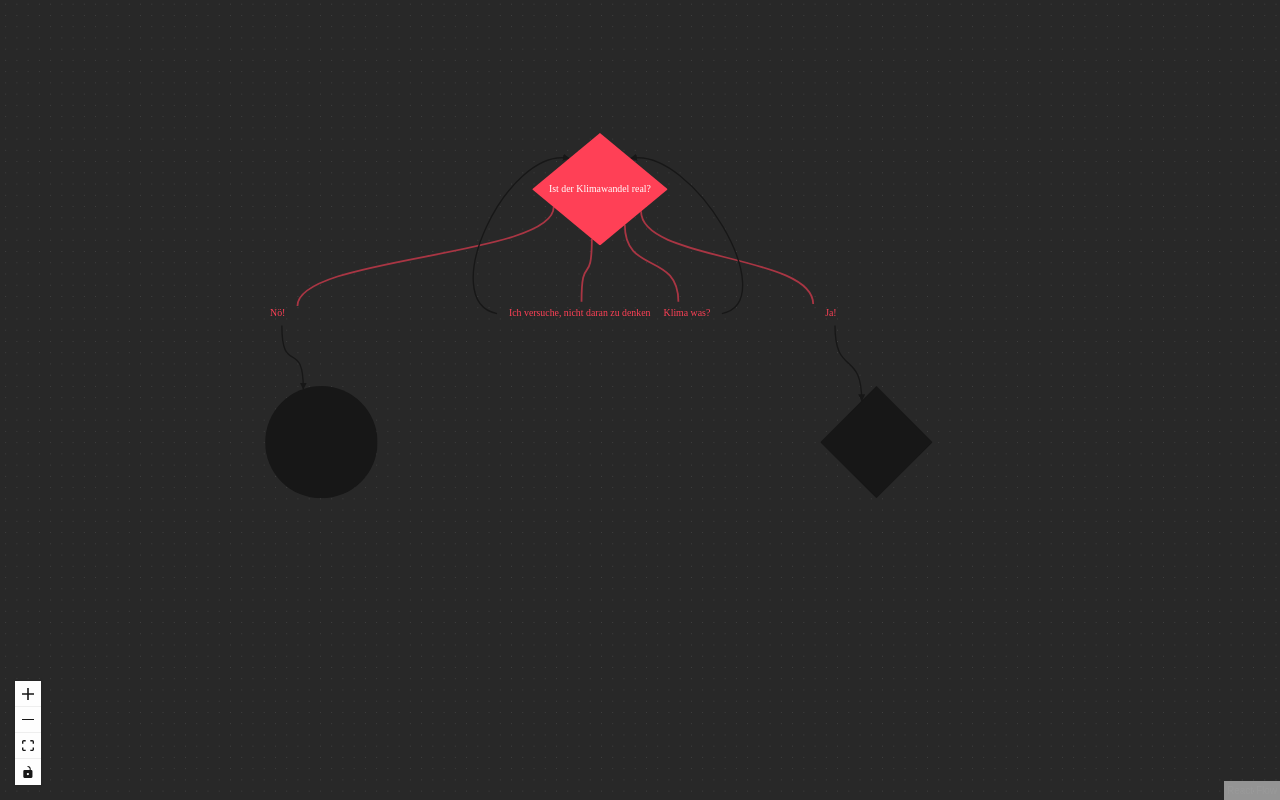
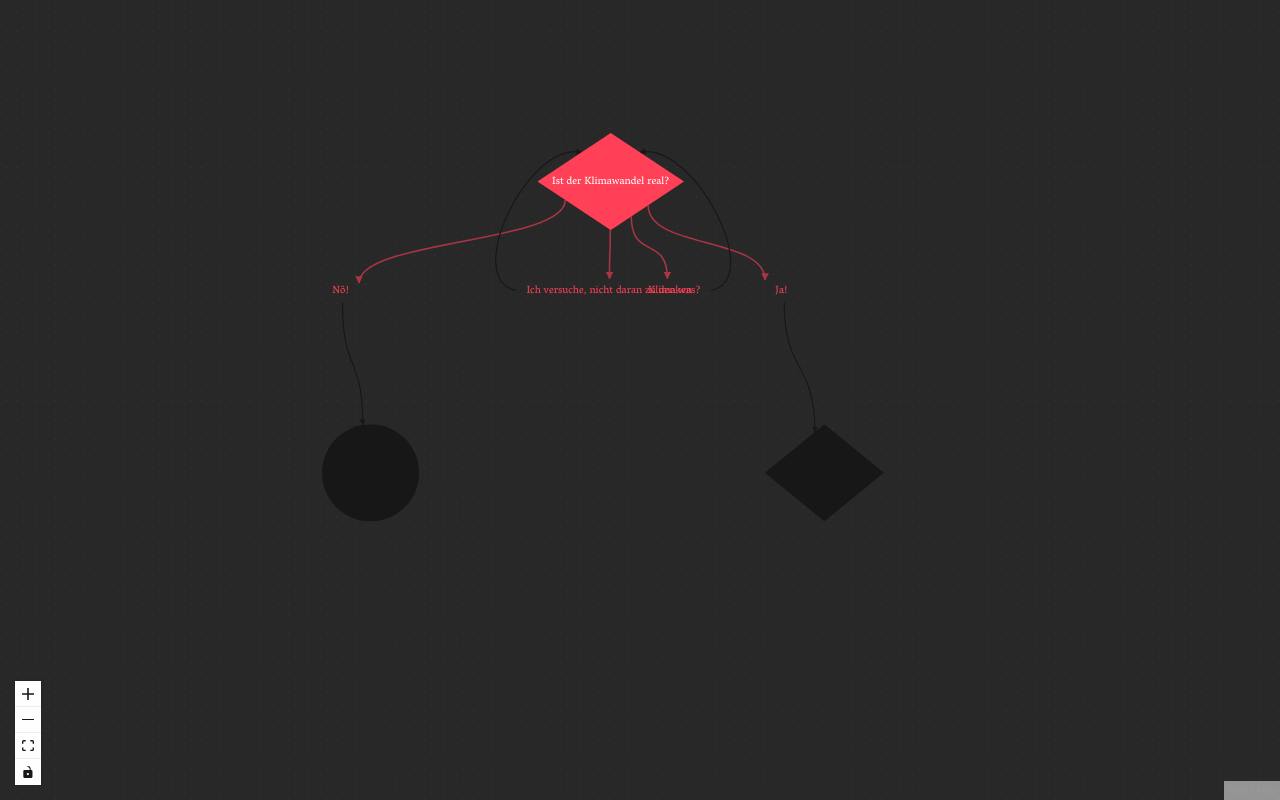
Before and after one commit to m8tec/dynamic-catastrophe, a Next.js app: page / in a window 1280 px wide. Built offline with nearby package versions, Linux system fonts and the light colour scheme.

Commit message:
refactor: typography in themes, renamed OptionNode to RectangleNode
Signed-off-by: M8te <38794725+m8tec@users.noreply.github.com>

```diff
--- a/app/components/FlowCanvas.tsx
+++ b/app/components/FlowCanvas.tsx
@@ -7,7 +7,6 @@ import '@xyflow/react/dist/style.css';
 import CircleNode from './nodes/CircleNode';
 import CloudNode from './nodes/CloudNode';
 import DiamondNode from './nodes/DiamondNode';
-import OptionNode from './nodes/OptionNode';
 import PlaceholderNode from './nodes/PlaceholderNode';
 import RectangleNode from './nodes/RectangleNode';
 import InteractiveEdge from './edges/InteractiveEdge';
@@ -21,7 +20,6 @@ const nodeTypes = {
   circle: CircleNode,
   cloud: CloudNode,
   diamond: DiamondNode,
-  option: OptionNode,
   placeholder: PlaceholderNode,
   rectangle: RectangleNode,
 };
@@ -32,17 +30,17 @@ const edgeTypes = {
 
 const rawNodes: Node[] = [
   { id: '1', type: 'diamond', position: { x: 0, y: 0 }, data: { label: 'Ist der Klimawandel real?' } },
-  { id: 'opt-no', type: 'option', position: { x: 0, y: 0 }, data: { label: 'Nö!' } },
-  { id: 'opt-yes', type: 'option', position: { x: 0, y: 0 }, data: { label: 'Ja!' } },
-  { id: 'opt-ignore', type: 'option', position: { x: 0, y: 0 }, data: { label: 'Ich versuche, nicht daran zu denken' } },
-  { id: 'opt-ignore2', type: 'option', position: { x: 0, y: 0 }, data: { label: 'Ich versuche, nicht daran zu denken' } },
+  { id: 'opt-no', type: 'rectangle', position: { x: 0, y: 0 }, data: { label: 'Nö!' } },
+  { id: 'opt-yes', type: 'rectangle', position: { x: 0, y: 0 }, data: { label: 'Ja!' } },
+  { id: 'opt-ignore', type: 'rectangle', position: { x: 0, y: 0 }, data: { label: 'Ich versuche, nicht daran zu denken' } },
+  { id: 'opt-ignore2', type: 'rectangle', position: { x: 0, y: 0 }, data: { label: 'Ich versuche, nicht daran zu denken' } },
   { id: '2', type: 'circle', position: { x: 0, y: 0 }, data: { label: 'Verdrängst du da vielleicht etwas?' } },
-  { id: 'opt-hmmm', type: 'option', position: { x: 0, y: 0 }, data: { label: 'Hmmm...' } },
-  { id: 'opt-was', type: 'option', position: { x: 0, y: 0 }, data: { label: 'Klima was?' } },
+  { id: 'opt-hmmm', type: 'rectangle', position: { x: 0, y: 0 }, data: { label: 'Hmmm...' } },
+  { id: 'opt-was', type: 'rectangle', position: { x: 0, y: 0 }, data: { label: 'Klima was?' } },
   { id: '3', type: 'cloud', position: { x: 0, y: 0 }, data: { label: 'Ich verdränge gar nichts!' } },
   { id: '4', type: 'diamond', position: { x: 0, y: 0 }, data: { label: 'Sind wir am Arsch?' } },
-  { id: 'opt-wen-meinst-du', type: 'option', position: { x: 0, y: 0 }, data: { label: 'Wenn meinst du mit >>wir<<?' } },
-  { id: 'opt-noch-nicht', type: 'option', position: { x: 0, y: 0 }, data: { label: 'Noch nicht, aber...' } },
+  { id: 'opt-wen-meinst-du', type: 'rectangle', position: { x: 0, y: 0 }, data: { label: 'Wenn meinst du mit >>wir<<?' } },
+  { id: 'opt-noch-nicht', type: 'rectangle', position: { x: 0, y: 0 }, data: { label: 'Noch nicht, aber...' } },
 ];
 
 const rawEdges: Edge[] = [
--- a/app/components/nodes/CircleNode.tsx
+++ b/app/components/nodes/CircleNode.tsx
@@ -1,5 +1,5 @@
 import BaseNode from "./BaseNode";
-import { COLORS } from "@/app/constants/theme";
+import { COLORS, TYPOGRAPHY } from "@/app/constants/theme";
 
 interface CircleNodeProps {
   id: string;
@@ -58,7 +58,8 @@ export default function CircleNode({ id, data }: CircleNodeProps) {
         className="relative z-10 text-center text-sm font-medium px-6 pointer-events-none transition-colors duration-300"
         style={{
           color,
-          fontFamily: "Vesper Libre",
+          fontFamily: TYPOGRAPHY.nodeFontFamily,
+          fontSize: TYPOGRAPHY.nodeFontSize,
         }}
       >
         {data.label}
--- a/app/components/nodes/CloudNode.tsx
+++ b/app/components/nodes/CloudNode.tsx
@@ -1,5 +1,5 @@
 import BaseNode from "./BaseNode";
-import { COLORS } from "@/app/constants/theme";
+import { COLORS, TYPOGRAPHY } from "@/app/constants/theme";
 
 interface CloudNodeProps {
   id: string;
@@ -66,7 +66,8 @@ export default function CloudNode({ id, data }: CloudNodeProps) {
         className="relative z-10 text-center text-xs sm:text-sm font-medium px-10 pointer-events-none transition-colors duration-300 break-words w-full"
         style={{
           color,
-          fontFamily: "Vesper Libre",
+          fontFamily: TYPOGRAPHY.nodeFontFamily,
+          fontSize: TYPOGRAPHY.nodeFontSize,
           lineHeight: "1.2",
         }}
       >
--- a/app/components/nodes/DiamondNode.tsx
+++ b/app/components/nodes/DiamondNode.tsx
@@ -1,5 +1,5 @@
 import BaseNode from './BaseNode';
-import { COLORS } from '@/app/constants/theme';
+import { COLORS, TYPOGRAPHY } from '@/app/constants/theme';
 
 interface DiamondNodeProps {
   id: string;
@@ -46,7 +46,8 @@ export default function DiamondNode({ id, data }: DiamondNodeProps) {
       <div className="relative z-10 text-center text-sm font-medium px-6 pointer-events-none transition-all duration-700"
         style={{
             color: textColor,
-            fontFamily: 'Vesper Libre',
+            fontFamily: TYPOGRAPHY.nodeFontFamily,
+            fontSize: TYPOGRAPHY.nodeFontSize,
         }}
       >
         {data.label}
--- a/app/components/nodes/OptionNode.tsx
+++ /dev/null
@@ -1,73 +0,0 @@
-import BaseNode from "./BaseNode";
-import { COLORS } from "@/app/constants/theme";
-
-interface OptionNodeProps {
-  id: string;
-  data: {
-    label: string;
-    isActive?: boolean;
-    isDiscovered?: boolean;
-    isSelectable?: boolean;
-    isTeased?: boolean;
-  };
-}
-
-export default function OptionNode({ id, data }: OptionNodeProps) {
-  const isActive = data.isActive;
-  const isDiscovered = data.isDiscovered;
-  const isSelectable = data.isSelectable;
-  const isTeased = data.isTeased;
-
-  let buttonClasses =
-    "px-4 py-1.5 text-sm font-medium transition-all duration-300 font-vesper ";
-
-  const backgroundColor = isActive
-    ? COLORS.nodeBackgroundActive
-    : isDiscovered
-      ? COLORS.nodeBackgroundInactive
-      : COLORS.nodeBackgroundUndiscovered;
-  const borderColor = isSelectable
-    ? COLORS.nodeBorderSelectableOption
-    : isDiscovered
-      ? COLORS.nodeBorderInactiveOption
-      : COLORS.nodeBorderUndiscovered;
-  const color = isActive
-    ? COLORS.nodeTextActive
-    : isSelectable
-      ? COLORS.optionTextNext
-      : isDiscovered
-        ? COLORS.optionTextDefault
-        : COLORS.nodeTextUndiscovered;
-
-  if (isActive) {
-    buttonClasses += "shadow-lg";
-  } else if (isSelectable) {
-    buttonClasses += "cursor-pointer";
-  } else {
-    buttonClasses += "cursor-default";
-  }
-
-  return (
-    <BaseNode
-      id={id}
-      isActive={isActive}
-      isDiscovered={isDiscovered}
-      isSelectable={isSelectable}
-      isTeased={isTeased}
-      className="!min-w-0 !min-h-0 !w-max !h-max"
-    >
-      <div
-        className={buttonClasses}
-        style={{
-          backgroundColor,
-          borderColor,
-          borderWidth: "1px",
-          color,
-          fontFamily: "Vesper Libre",
-        }}
-      >
-        {data.label}
-      </div>
-    </BaseNode>
-  );
-}
--- a/app/components/nodes/RectangleNode.tsx
+++ b/app/components/nodes/RectangleNode.tsx
@@ -1,41 +1,74 @@
-import BaseNode from './BaseNode';
-import { COLORS } from '@/app/constants/theme';
+import BaseNode from "./BaseNode";
+import { COLORS, TYPOGRAPHY } from "@/app/constants/theme";
 
 interface RectangleNodeProps {
   id: string;
   data: {
     label: string;
     isActive?: boolean;
+    isDiscovered?: boolean;
     isSelectable?: boolean;
+    isTeased?: boolean;
   };
 }
 
 export default function RectangleNode({ id, data }: RectangleNodeProps) {
   const isActive = data.isActive;
+  const isDiscovered = data.isDiscovered;
   const isSelectable = data.isSelectable;
+  const isTeased = data.isTeased;
+
+  let buttonClasses =
+    "px-4 py-1.5 text-sm font-medium transition-all duration-300 font-vesper ";
+
+  const backgroundColor = isActive
+    ? COLORS.nodeBackgroundActive
+    : isDiscovered
+      ? COLORS.nodeBackgroundInactive
+      : COLORS.nodeBackgroundUndiscovered;
+  const borderColor = isSelectable
+    ? COLORS.nodeBorderSelectableOption
+    : isDiscovered
+      ? COLORS.nodeBorderInactiveOption
+      : COLORS.nodeBorderUndiscovered;
+  const color = isActive
+    ? COLORS.nodeTextActive
+    : isSelectable
+      ? COLORS.optionTextNext
+      : isDiscovered
+        ? COLORS.optionTextDefault
+        : COLORS.nodeTextUndiscovered;
+
+  if (isActive) {
+    buttonClasses += "shadow-lg";
+  } else if (isSelectable) {
+    buttonClasses += "cursor-pointer";
+  } else {
+    buttonClasses += "cursor-default";
+  }
 
   return (
-    <>
-      <BaseNode id={id} isActive={isActive} isSelectable={isSelectable} className="w-56 h-auto min-h-24">
+    <BaseNode
+      id={id}
+      isActive={isActive}
+      isDiscovered={isDiscovered}
+      isSelectable={isSelectable}
+      isTeased={isTeased}
+      className="!min-w-0 !min-h-0 !w-max !h-max"
+    >
       <div
-          className="absolute inset-0 rounded-md border-2 transition-all duration-300 shadow-md"
+        className={buttonClasses}
         style={{
-              backgroundColor: isActive ? COLORS.nodeBackgroundActive : COLORS.nodeBackgroundInactive,
-              borderColor: (isActive || isSelectable) ? COLORS.nodeBackgroundActive : COLORS.nodeBorderInactive,
-          }}
-        ></div>
-
-        <div className="relative z-10 text-center text-sm px-6 py-4 pointer-events-none transition-colors duration-300 font-vesper"
-          style={{
-              color: isActive
-                ? COLORS.nodeTextActive
-                : (isSelectable ? COLORS.nodeBackgroundActive : COLORS.nodeTextInactive),
-              lineHeight: '1.5'
+          backgroundColor,
+          borderColor,
+          borderWidth: "1px",
+          color,
+          fontFamily: TYPOGRAPHY.nodeFontFamily,
+          fontSize: TYPOGRAPHY.nodeFontSize,
         }}
       >
         {data.label}
       </div>
     </BaseNode>
-    </>
   );
 }
--- a/app/constants/theme.ts
+++ b/app/constants/theme.ts
@@ -23,3 +23,8 @@ export const COLORS = {
   dots: '#737373',
   dotsJ: '#444',
 } as const;
+
+export const TYPOGRAPHY = {
+  nodeFontFamily: 'var(--font-vesper), serif',
+  nodeFontSize: '17.5px',
+}
--- a/app/layout.tsx
+++ b/app/layout.tsx
@@ -1,5 +1,6 @@
 import type { Metadata } from "next";
-import { Geist, Geist_Mono, Vesper_Libre } from "next/font/google";
+import { Geist, Geist_Mono } from "next/font/google";
+import localFont from "next/font/local";
 import "./globals.css";
 
 const geistSans = Geist({
@@ -10,6 +11,22 @@ const geistSans = Geist({
 const geistMono = Geist_Mono({
   variable: "--font-geist-mono",
   subsets: ["latin"],
+});
+
+const vesperLibre = localFont({
+  src: [
+    {
+      path: './fonts/vesper-libre-all-400.woff2',
+      weight: '400',
+      style: 'normal',
+    },
+    {
+      path: './fonts/vesper-libre-all-700.woff2',
+      weight: '700',
+      style: 'normal',
+    }
+  ],
+  variable: '--font-vesper',
 });
 
 export const metadata: Metadata = {
@@ -25,7 +42,7 @@ export default function RootLayout({
   return (
     <html
       lang="en"
-      className={`${geistSans.variable} ${geistMono.variable} h-full antialiased`}
+      className={`${geistSans.variable} ${geistMono.variable} ${vesperLibre.variable} h-full antialiased`}
     >
       <body className="min-h-full flex flex-col">{children}</body>
     </html>
```
Also changed, not shown: app/fonts/vesper-libre-all-400.woff2 (added), app/fonts/vesper-libre-all-700.woff2 (added). Lines whose indentation alone changed are shown as unchanged.
